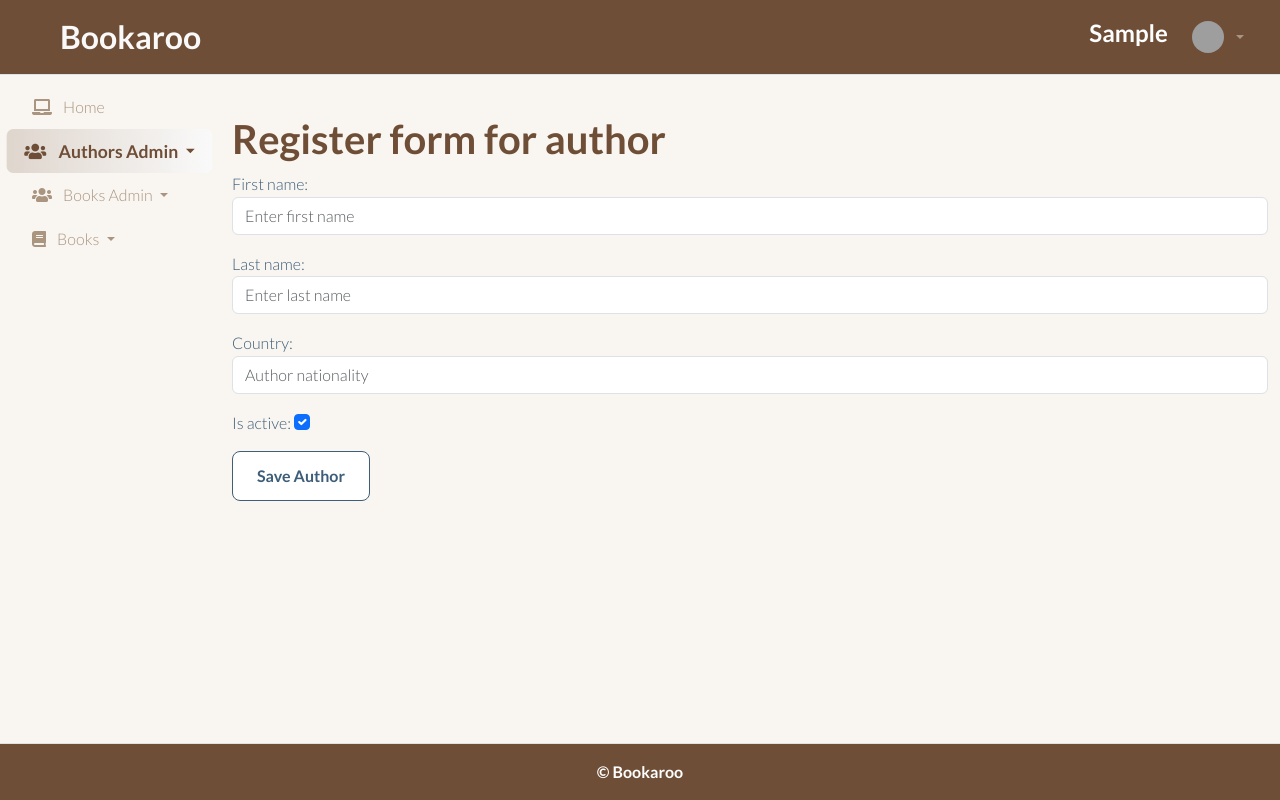
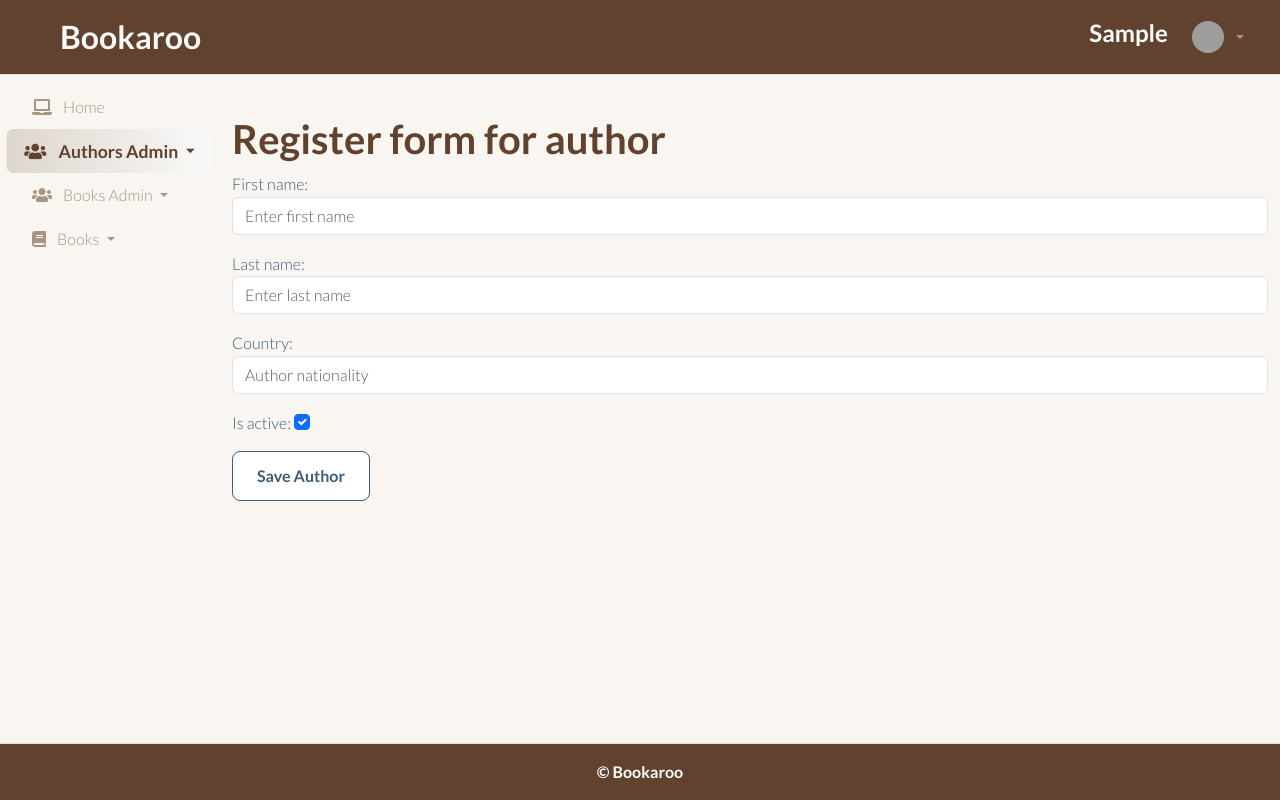
Before and after one commit to RocioSerrano0921/bookaroo, a Django app: page /book/authors/create_author/ in a window 1280 px wide. Run offline with Django 4.2, Linux system fonts and the light colour scheme; the visitor is signed in with stand-in values (Sample User, id 1); some libraries are stand-ins or nearby versions; grey boxes are pictures that could not be loaded.

```diff
--- a/static/css/style.css
+++ b/static/css/style.css
@@ -6,7 +6,7 @@
     --bg-primary: #f9f9f9;
     --bg-secondary: #f9f6f1;
 
-    --primary-colour: #6f4e37;
+    --primary-colour: #60422e;
     --secondary-colour: #aa9581;
 
     --text-primary: #3d5d78;
```
Also changed, not shown: README.md.
